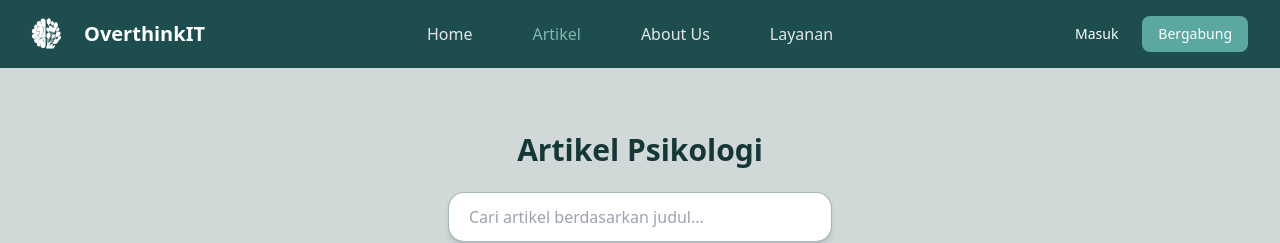
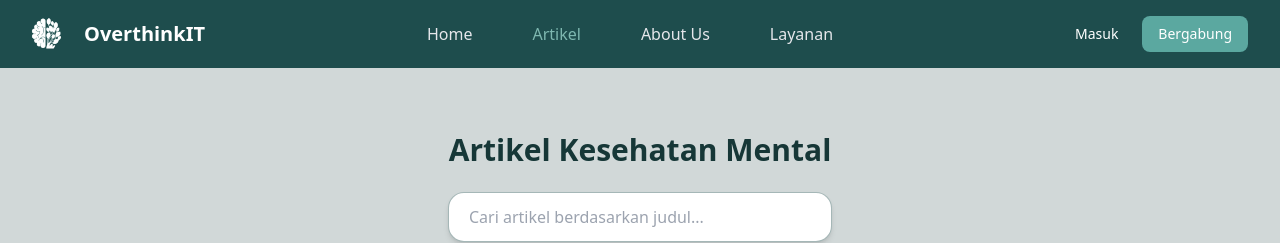
Before and after one commit to RafiHidayat09/Group-5-Frontend, a React (Vite) app: page /artikel in a window 1280 px wide. Shown: the top 243 px of the page. Built offline with nearby package versions, Linux system fonts and the light colour scheme; no server answers.

Commit message:
perubahan API gemini

```diff
--- a/src/pages/psikiater/articles/index.jsx
+++ b/src/pages/psikiater/articles/index.jsx
@@ -48,7 +48,7 @@ export default function PsikiaterArticles() {
     <section className="bg-gray-100 py-12 min-h-screen">
       <div className="max-w-screen-xl mx-auto px-6">
         <div className="flex justify-between items-center mb-8">
-          <h1 className="text-3xl font-bold text-[#163737]">Manajemen Artikel Psikologi</h1>
+          <h1 className="text-3xl font-bold text-[#163737]">Manajemen Artikel Psikiater</h1>
 
           <Link
             to="/psikiater/articles/create"
--- a/src/pages/public/articles/index.jsx
+++ b/src/pages/public/articles/index.jsx
@@ -26,7 +26,7 @@ export default function Articles() {
 
         {/* Title */}
         <h1 className="text-3xl font-bold text-[#163737] mb-6 text-center">
-          Artikel Psikologi
+          Artikel Kesehatan Mental
         </h1>
 
         {/* Search Centered */}
--- a/src/pages/public/articles/show.jsx
+++ b/src/pages/public/articles/show.jsx
@@ -34,7 +34,7 @@ export default function ShowArticle() {
 
     const d = document;
     const s = d.createElement("script");
-    s.src = "https://booksales-com.disqus.com/embed.js";
+    s.src = "https://mentalhealth-4.disqus.com/embed.js";
     s.id = "dsq-embed-scr";
     s.setAttribute("data-timestamp", +new Date());
     (d.head || d.body).appendChild(s);
```
Also changed, not shown: src/_services/geminiService.js (+1 -1 lines), 1 other file (tests, documents, lock files or other folders).
